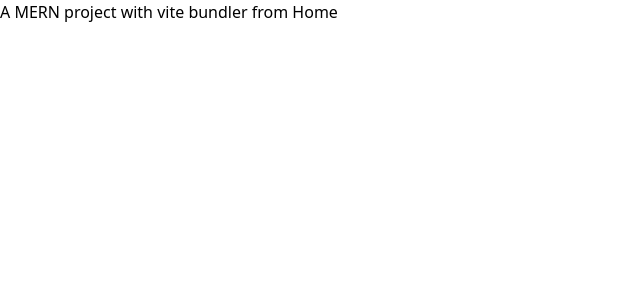
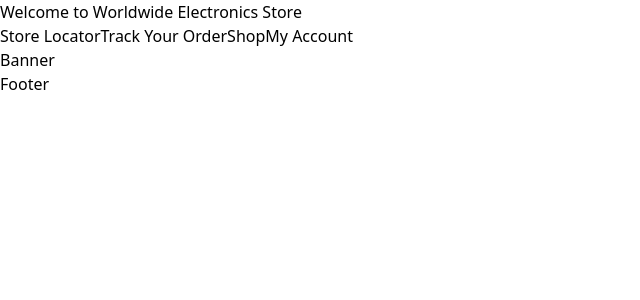
Before and after one commit to Mozahedul/ecommerce-nodejs-mysql-vite, a React (Vite) app in the folder frontend/: page / in a window 1280 px wide. Shown: the top 300 px of the page, without its empty margins (0-640 px from the left). Built offline with nearby package versions, Linux system fonts and the light colour scheme.

Commit message:
PropTypes setup for component & top header style part 1

```diff
--- a/frontend/package.json
+++ b/frontend/package.json
@@ -10,6 +10,7 @@
     "preview": "vite preview"
   },
   "dependencies": {
+    "prop-types": "^15.8.1",
     "react": "^18.2.0",
     "react-dom": "^18.2.0",
     "react-router-dom": "^6.14.2"
--- /dev/null
+++ b/frontend/src/components/header/TopHeader.jsx
@@ -0,0 +1,19 @@
+import React from 'react';
+
+const TopHeader = () => {
+  return (
+    <>
+      <div className='flex justify-between'>
+        <p>Welcome to Worldwide Electronics Store</p>
+        <div>
+          <span>Store Locator</span>
+          <span>Track Your Order</span>
+          <span>Shop</span>
+          <span>My Account</span>
+        </div>
+      </div>
+    </>
+  );
+};
+
+export default TopHeader;
--- a/frontend/src/pages/Home.jsx
+++ b/frontend/src/pages/Home.jsx
@@ -1,12 +1,14 @@
 import React from 'react';
+import Header from '../sections/Header';
+import Banner from '../sections/Banner';
 
 const Home = () => {
   return (
-    <div>
-      <h2 className='w-full h-screen text-4xl flex items-center justify-center'>
-        A MERN project with vite bundler from Home
-      </h2>
-    </div>
+    <>
+      <Header>
+        <Banner />
+      </Header>
+    </>
   );
 };
 
--- /dev/null
+++ b/frontend/src/sections/Banner.jsx
@@ -0,0 +1,7 @@
+import React from 'react';
+
+const Banner = () => {
+  return <div>Banner</div>;
+};
+
+export default Banner;
--- /dev/null
+++ b/frontend/src/sections/Footer.jsx
@@ -0,0 +1,7 @@
+import React from 'react';
+
+const Footer = () => {
+  return <div>Footer</div>;
+};
+
+export default Footer;
--- /dev/null
+++ b/frontend/src/sections/Header.jsx
@@ -0,0 +1,19 @@
+import PropTypes from 'prop-types';
+import TopHeader from '../components/header/TopHeader';
+import Footer from './Footer';
+
+const Header = ({ children }) => {
+  return (
+    <>
+      <TopHeader />
+      {children}
+      <Footer />
+    </>
+  );
+};
+
+Header.propTypes = {
+  children: PropTypes.node.isRequired,
+};
+
+export default Header;
```
Also changed, not shown: frontend/src/components/TopHeader.jsx (deleted), 1 other file (tests, documents, lock files or other folders).
